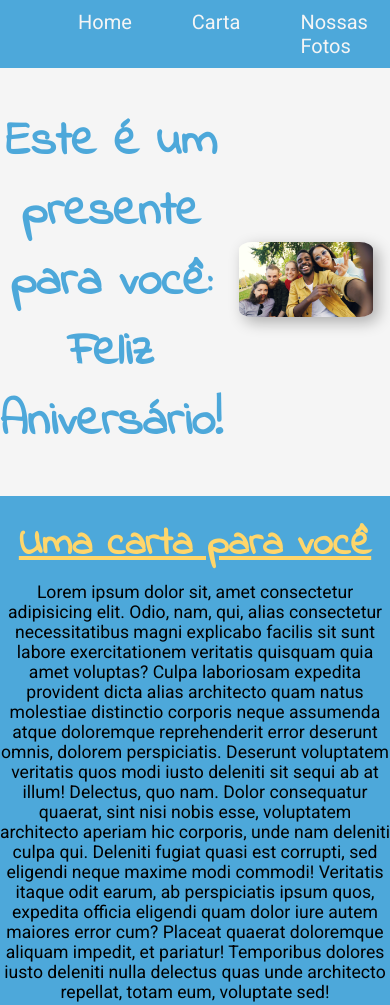
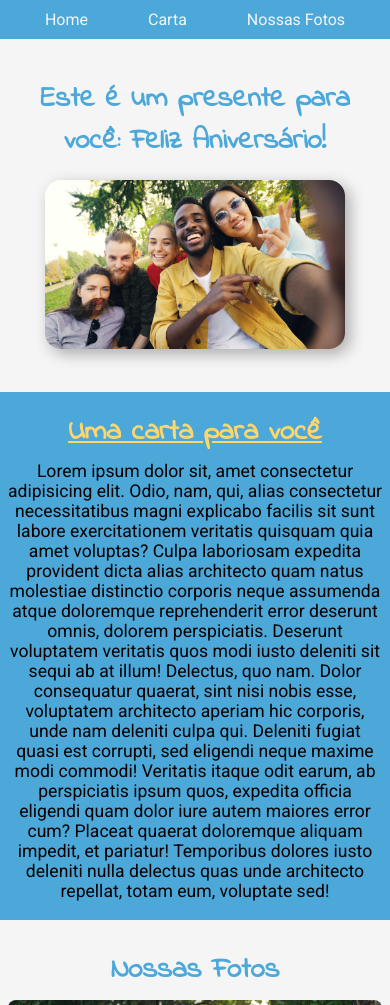
Before and after one commit to luhring-julian/html-bday-page-web, a plain HTML site: page index.html in a window 390 px wide. Shown: the top 1005 px of the page. Drawn offline with Linux system fonts and the light colour scheme.

Commit message:
refactor navbar and media queries for improved responsiveness and styling

```diff
--- a/styles/style.css
+++ b/styles/style.css
@@ -24,11 +24,9 @@ body {
 }
 
 .navbar {
-  display: flex;
-  flex-direction: row;
   background-color: var(--cor-primaria);
   font-family: var(--fonte-texto);
-  font-size: 1.25rem;
+  font-size: 1.4rem;
 }
 
 .navbar ul {
@@ -36,7 +34,6 @@ body {
   display: flex;
   gap: 60px;
   padding: 2.5% 0 2.5% 20%;
-  justify-content: flex-start;
 }
 
 .navbar ul li a {
@@ -77,7 +74,7 @@ main {
 
 .home__img img {
   width: 80%;
-  border-radius: 10%;
+  border-radius: 16px;
   box-shadow: 5px 5px 15px rgba(0, 0, 0, 0.3);
 }
 
@@ -107,6 +104,8 @@ main {
 
 .fotos {
   padding: 5% 0;
+  text-align: center;
+  margin: 0 auto;
 }
 
 .fotos__titulo {
@@ -143,3 +142,70 @@ main {
   color: var(--cor-bg);
   font-size: 1.1rem;
 }
+
+/* Media Queries */
+@media (max-width: 1024px) {
+  .navbar ul {
+    justify-content: center;
+    padding: 2.5% 0 2.5% 0;
+    margin: 0 2%;
+  }
+
+  .home {
+    max-width: 768px;
+    flex-direction: column;
+    justify-content: space-between;
+  }
+
+  .home__titulo {
+    font-size: 2.2rem;
+    width: 100%;
+    margin-bottom: 5%;
+  }
+
+  .home__img {
+    width: 100%;
+  }
+
+  .home__img img {
+    width: 80%;
+    border-radius: 16px;
+  }
+
+  .carta__conteudo {
+    margin: 0 2%;
+  }
+
+  .fotos {
+    margin: 0 2%;
+  }
+}
+
+@media (max-width: 768px) {
+  .navbar {
+    font-size: 1.2rem;
+  }
+  .footer__texto {
+    font-size: 1rem;
+  }
+}
+
+@media (max-width: 600px) {
+  .home {
+    margin: 10% 2%;
+  }
+}
+
+@media (max-width: 480px) {
+  .navbar {
+    font-size: 1rem;
+  }
+}
+
+@media (max-width: 400px) {
+  .home__titulo,
+  .carta__conteudo__titulo,
+  .fotos__titulo {
+    font-size: 1.8rem;
+  }
+}
```
